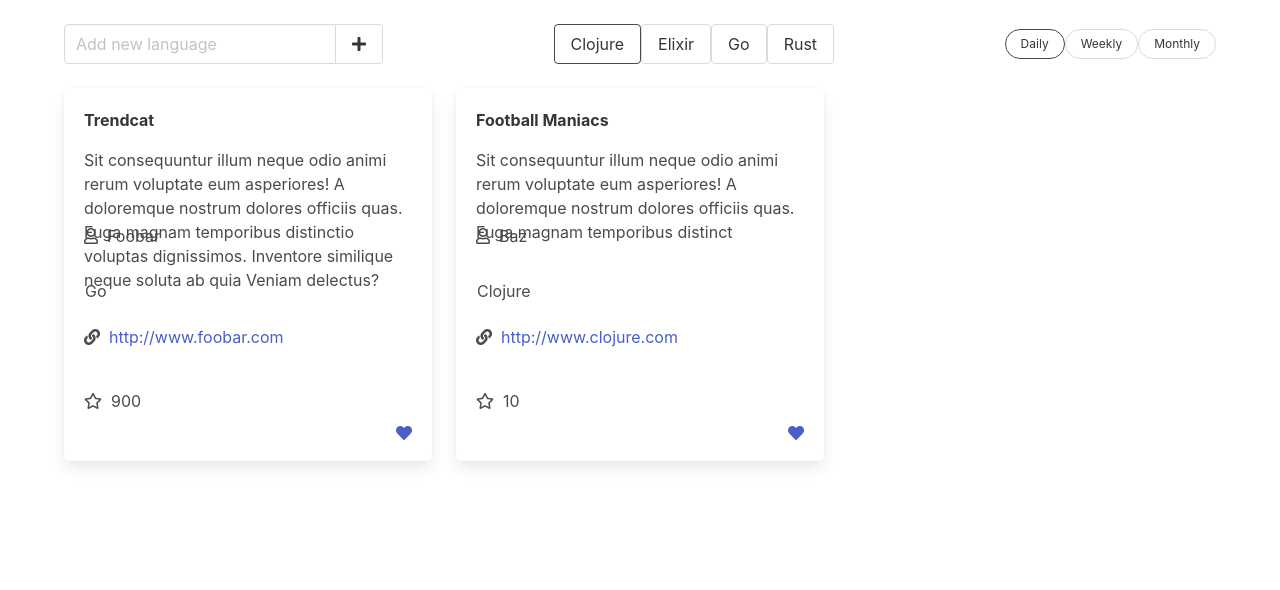
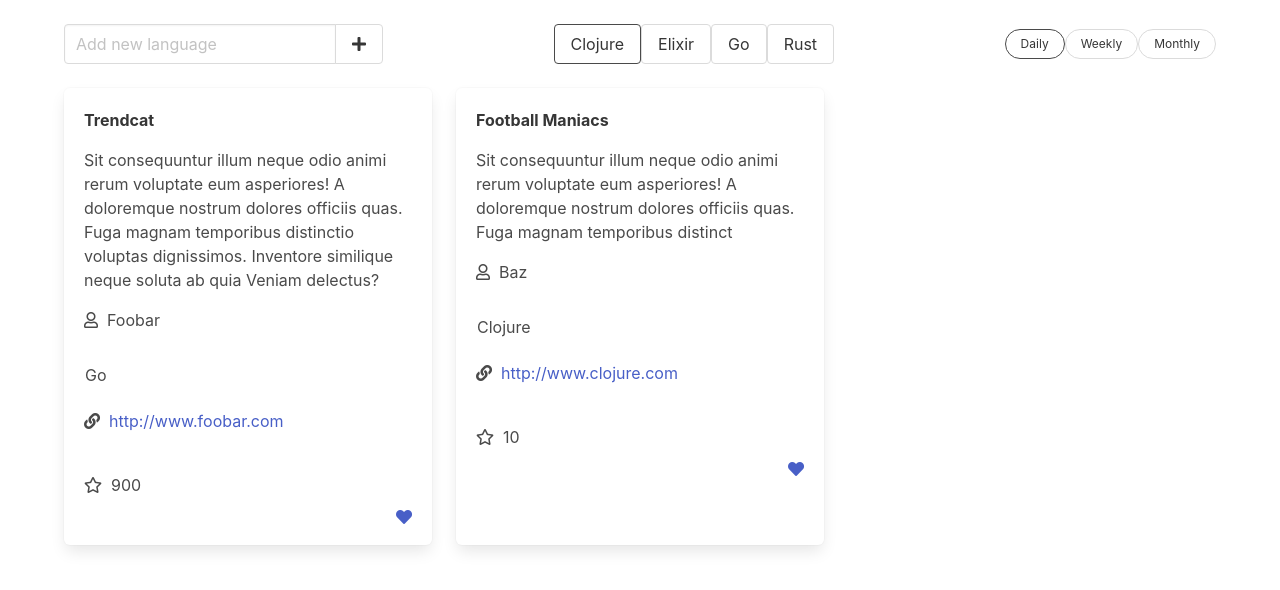
Before and after one commit to lucasweiblen/react-github-explorer, a React (Create React App) app: page / in a window 1280 px wide. Shown: the top 590 px of the page. Built offline with nearby package versions, Linux system fonts and the light colour scheme.

Commit message:
add min height for project's description

```diff
--- a/src/components/NewProject.js
+++ b/src/components/NewProject.js
@@ -12,7 +12,15 @@
               <p>
                 <strong>{project.name}</strong>
               </p>
-              <p style={{height: '60px'}}>{project.description}</p>
+              <p
+                className="description"
+                style={{
+                  display: 'block',
+                  minHeight: '48px',
+                  overflow: 'hidden',
+                }}>
+                {project.description}
+              </p>
 
               <p>
                 <span>
```
